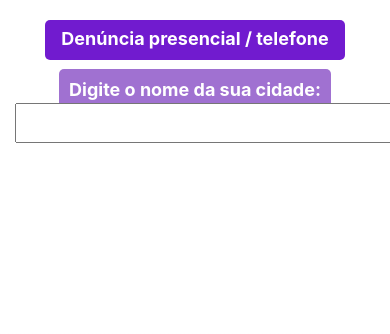
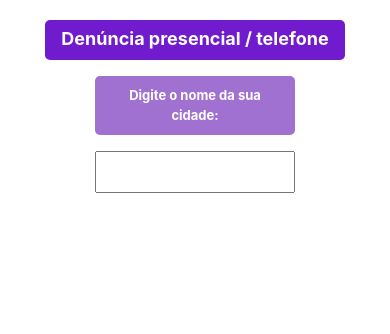
Before and after one commit to ICEI-PUC-Minas-PMV-SI/pmv-si-2021-2-e1-proj-web-t1-violencia-mulher, a PHP site: page /denuncie-presencial.html in a window 390 px wide; the page is wider, and only the part inside the window is pictured. Shown: the part 255-589 px from the top of that part. Run offline with PHP 8.4, Linux system fonts and the light colour scheme; some libraries are stand-ins or nearby versions.

Commit message:
ajustes responsivos #28

```diff
--- a/src/css/denuncie.css
+++ b/src/css/denuncie.css
@@ -41,7 +41,7 @@ a.btn-denuncie:hover {
 }
 
 /* ajustes responsivos */
-@media screen and (max-width: 767px) {
+@media screen and (max-width: 991px) {
     p.title-page {
         width: 300px;
         font-size: large;
@@ -54,16 +54,17 @@ a.btn-denuncie:hover {
         height: 40px;
     }
 
-    .btn-selecao-cidade {
-        width: 50px;
+    .selecione-cidade {
+        width: 200px;
+        font-size: small;
+        display: inline-block;
+        text-align: center;
+    }
+
+    .lista-cidades {
+        width: 200px;
+        height: 42px;
+        display: inline-block;
         font-size: small;
     }
-
-    select.form-select {
-        width: 200px;
-        height: 42px;
-        display: block;
-        font-size: small;
-        text-align: center;
-    }
 }
```
